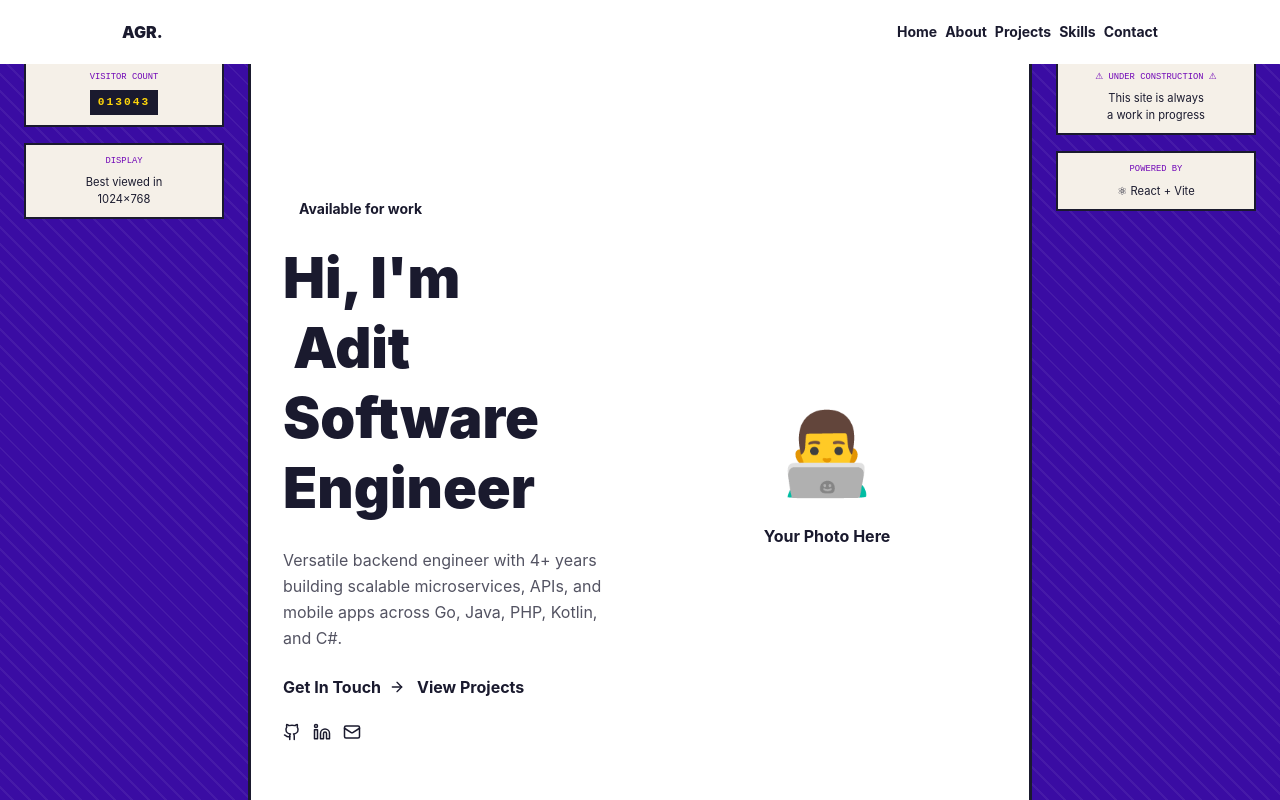
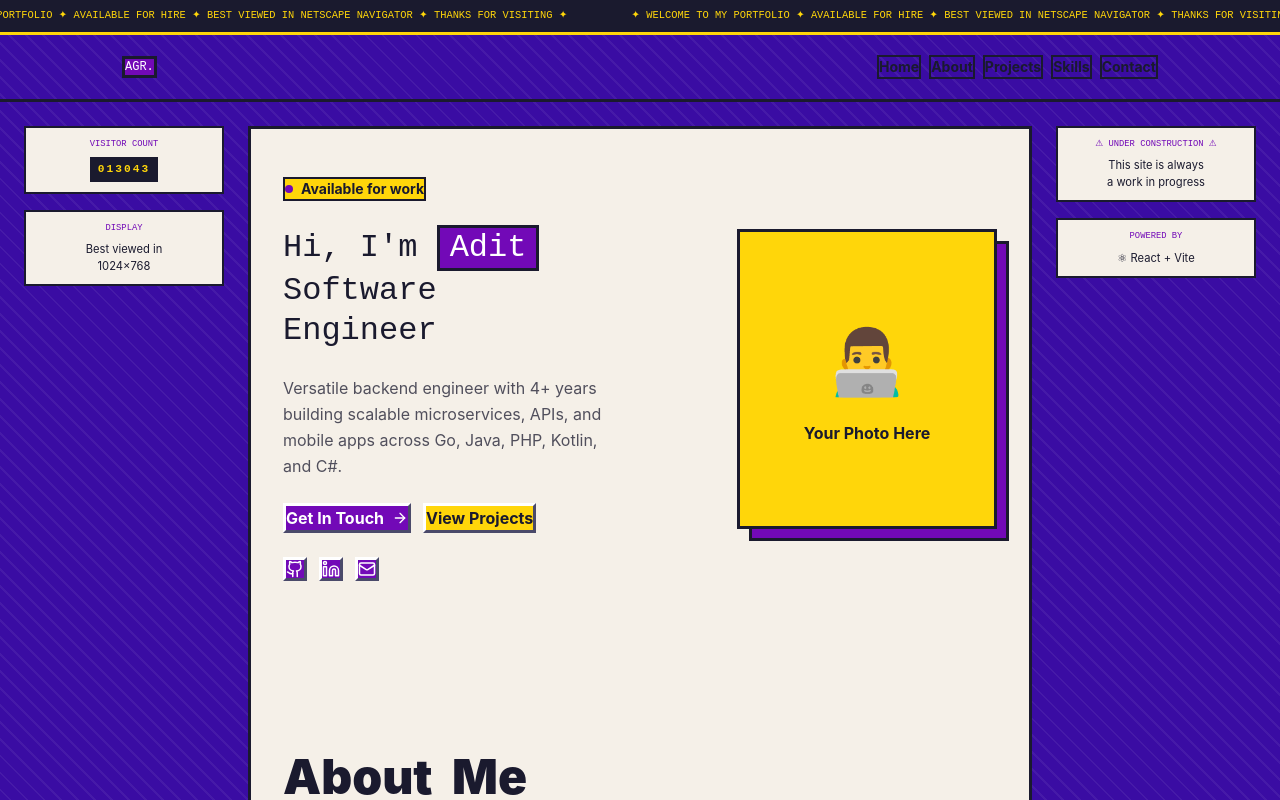
Before and after one commit to chillman2101/portofolio-web, a React (Vite) app: page / in a window 1280 px wide. Shown: the top 800 px of the page. Built offline with nearby package versions, Linux system fonts and the light colour scheme.

Commit message:
Restyle Navbar and Hero with retro 90s visual system

```diff
--- a/src/components/Hero.jsx
+++ b/src/components/Hero.jsx
@@ -4,8 +4,7 @@
 const Hero = () => (
   <section
     id="home"
-    className="bg-white"
-    style={{ paddingTop: "96px", paddingBottom: "80px", minHeight: "100vh", display: "flex", alignItems: "center" }}
+    style={{ paddingTop: "48px", paddingBottom: "80px", backgroundColor: "var(--retro-center-bg)" }}
   >
     <Container>
       <div className="grid md:grid-cols-2 gap-16 items-center">
@@ -15,30 +14,29 @@
           <div
             className="inline-flex items-center gap-2 text-sm font-bold w-fit px-4 py-2"
             style={{
-              backgroundColor: "var(--blue-light)",
-              color: "var(--dark)",
-              border: "2px solid var(--dark)",
+              backgroundColor: "var(--retro-yellow)",
+              color: "var(--retro-black)",
+              border: "2px solid var(--retro-black)",
             }}
           >
             <span
               className="w-2 h-2 rounded-full"
-              style={{ backgroundColor: "var(--blue)" }}
+              style={{ backgroundColor: "var(--retro-purple)" }}
             />
             Available for work
           </div>
 
           <h1
-            className="font-black leading-tight"
-            style={{ fontSize: "clamp(2.5rem, 5vw, 3.5rem)", color: "var(--dark)" }}
+            className="retro-heading leading-tight"
+            style={{ fontSize: "clamp(1.4rem, 4vw, 2rem)", color: "var(--retro-black)" }}
           >
             Hi, I'm{" "}
             <span
               style={{
-                backgroundColor: "var(--blue)",
-                color: "var(--white)",
+                backgroundColor: "var(--retro-purple)",
+                color: "#ffffff",
                 padding: "0 10px",
-                border: "3px solid var(--dark)",
-                boxShadow: "4px 4px 0 var(--dark)",
+                border: "3px solid var(--retro-black)",
                 display: "inline-block",
               }}
             >
@@ -50,7 +48,7 @@
 
           <p
             className="text-base leading-relaxed"
-            style={{ color: "var(--dark)", opacity: 0.75, maxWidth: "480px" }}
+            style={{ color: "var(--retro-black)", opacity: 0.75, maxWidth: "480px" }}
           >
             Versatile backend engineer with 4+ years building scalable
             microservices, APIs, and mobile apps across Go, Java, PHP, Kotlin, and C#.
@@ -59,15 +57,14 @@
           <div className="flex flex-wrap gap-3">
             <a
               href="#contact"
-              className="inline-flex items-center gap-2 font-bold px-6 py-3 neo-btn"
-              style={{ backgroundColor: "var(--blue)", color: "var(--white)" }}
+              className="inline-flex items-center gap-2 font-bold px-6 py-3 retro-btn"
             >
               Get In Touch <ArrowRight size={16} />
             </a>
             <a
               href="#projects"
-              className="inline-flex items-center gap-2 font-bold px-6 py-3 neo-btn bg-white"
-              style={{ color: "var(--dark)" }}
+              className="inline-flex items-center gap-2 font-bold px-6 py-3 retro-btn"
+              style={{ backgroundColor: "var(--retro-yellow)", color: "var(--retro-black)" }}
             >
               View Projects
             </a>
@@ -85,8 +82,7 @@
                 target={s.href.startsWith("http") ? "_blank" : undefined}
                 rel="noopener noreferrer"
                 aria-label={s.label}
-                className="p-3 neo-btn"
-                style={{ backgroundColor: "var(--dark)", color: "var(--white)" }}
+                className="p-3 retro-btn"
               >
                 {s.icon}
               </a>
@@ -100,17 +96,16 @@
             <div
               className="flex flex-col items-center justify-center gap-3"
               style={{
-                width: "340px",
-                height: "380px",
-                backgroundColor: "var(--blue-light)",
-                border: "3px solid var(--dark)",
-                boxShadow: "8px 8px 0 var(--dark)",
+                width: "260px",
+                height: "300px",
+                backgroundColor: "var(--retro-yellow)",
+                border: "3px solid var(--retro-black)",
                 position: "relative",
                 zIndex: 1,
               }}
             >
-              <span style={{ fontSize: "5rem" }}>👨‍💻</span>
-              <p className="font-bold text-base" style={{ color: "var(--dark)" }}>
+              <span style={{ fontSize: "4rem" }}>👨‍💻</span>
+              <p className="font-bold text-base" style={{ color: "var(--retro-black)" }}>
                 Your Photo Here
               </p>
             </div>
@@ -120,10 +115,10 @@
                 position: "absolute",
                 top: "12px",
                 left: "12px",
-                width: "340px",
-                height: "380px",
-                backgroundColor: "var(--blue)",
-                border: "3px solid var(--dark)",
+                width: "260px",
+                height: "300px",
+                backgroundColor: "var(--retro-purple)",
+                border: "3px solid var(--retro-black)",
                 zIndex: 0,
               }}
             />
--- a/src/components/Navbar.jsx
+++ b/src/components/Navbar.jsx
@@ -9,19 +9,18 @@
 
   return (
     <nav
-      className="fixed top-0 left-0 right-0 z-50 bg-white"
-      style={{ borderBottom: "3px solid var(--dark)" }}
+      className="retro-center-bg"
+      style={{ borderBottom: "3px solid var(--retro-black)" }}
     >
       <Container>
         <div className="flex items-center justify-between h-16">
           <a
             href="#home"
-            className="font-black text-base px-4 py-2"
+            className="retro-heading text-xs px-4 py-2"
             style={{
-              backgroundColor: "var(--blue)",
-              color: "var(--white)",
-              border: "3px solid var(--dark)",
-              boxShadow: "3px 3px 0 var(--dark)",
+              backgroundColor: "var(--retro-purple)",
+              color: "#ffffff",
+              border: "3px solid var(--retro-black)",
             }}
           >
             AGR.
@@ -32,10 +31,10 @@
               <a
                 key={l}
                 href={`#${l.toLowerCase()}`}
-                className="font-bold text-sm px-4 py-2 transition-all hover:bg-[var(--blue-light)]"
+                className="font-bold text-sm px-4 py-2 transition-all hover:bg-[var(--retro-yellow)]"
                 style={{
-                  color: "var(--dark)",
-                  border: "2px solid var(--dark)",
+                  color: "var(--retro-black)",
+                  border: "2px solid var(--retro-black)",
                 }}
               >
                 {l}
@@ -46,7 +45,7 @@
           <button
             onClick={() => setIsOpen(!isOpen)}
             className="md:hidden p-2"
-            style={{ border: "2px solid var(--dark)" }}
+            style={{ border: "2px solid var(--retro-black)" }}
           >
             {isOpen ? <X size={20} /> : <Menu size={20} />}
           </button>
@@ -54,7 +53,7 @@
       </Container>
 
       {isOpen && (
-        <div style={{ borderTop: "2px solid var(--dark)" }}>
+        <div style={{ borderTop: "2px solid var(--retro-black)" }}>
           <Container>
             <div className="py-3 flex flex-col gap-2">
               {links.map((l) => (
@@ -64,8 +63,8 @@
                   onClick={() => setIsOpen(false)}
                   className="font-bold text-sm px-4 py-3"
                   style={{
-                    color: "var(--dark)",
-                    border: "2px solid var(--dark)",
+                    color: "var(--retro-black)",
+                    border: "2px solid var(--retro-black)",
                   }}
                 >
                   {l}
```
